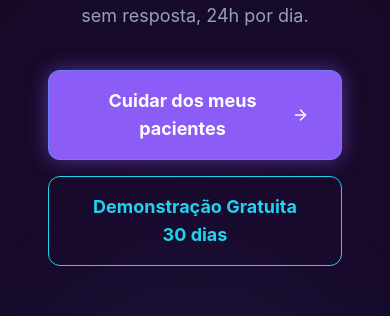
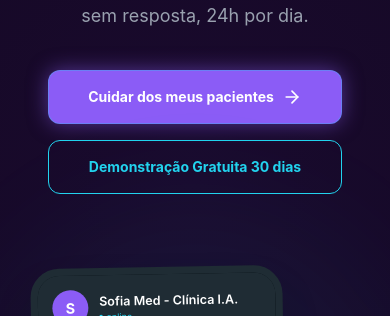
Before and after one commit to metodobasesistem-dev/sofialandingpage, a React (Vite) app: page / in a window 390 px wide. Shown: the part 448-764 px from the top of the page. Built offline with nearby package versions, Linux system fonts and the light colour scheme.

Commit message:
style: update CTA responsiveness and simplify lead sheet structure
Improve landing page button layout for mobile devices and remove timestamp and status columns from the lead spreadsheet integration.

```diff
--- a/server.ts
+++ b/server.ts
@@ -72,17 +72,15 @@ async function appendLeadToSheet(lead: { name: string; clinic: string; specialty
 
   const values = [
     [
-      dateStr,
       lead.name,
       lead.clinic,
       lead.specialty,
-      lead.phone,
-      "Novo Lead (Demonstração 30 dias)"
+      lead.phone
     ]
   ];
 
-  // Append values to 'A:Z' (first sheet default grid scope)
-  const range = "A:F";
+  // Append values to 'A:D'
+  const range = "A:D";
   const url = `https://sheets.googleapis.com/v4/spreadsheets/${SPREADSHEET_ID}/values/${encodeURIComponent(range)}:append?valueInputOption=USER_ENTERED`;
 
   const response = await fetch(url, {
--- a/src/pages/LandingPage.tsx
+++ b/src/pages/LandingPage.tsx
@@ -273,13 +273,13 @@ export default function LandingPage() {
                 href={getWAUrl("Olá! Quero a Sofia Med atendendo meus pacientes 24h por dia e agendando consultas.")}
                 target="_blank"
                 rel="noreferrer"
-                className="bg-brand-primary hover:bg-brand-primary/90 text-white px-8 py-4 rounded-xl font-bold text-lg transition-all shadow-purple-glow flex items-center justify-center gap-2 border border-brand-cyan/30"
+                className="bg-brand-primary hover:bg-brand-primary/90 text-white px-6 sm:px-8 py-4 rounded-xl font-bold text-sm sm:text-base lg:text-lg transition-all shadow-purple-glow flex items-center justify-center gap-2 border border-brand-cyan/30 whitespace-nowrap"
               >
-                Cuidar dos meus pacientes <ArrowRight className="w-5 h-5" />
+                Cuidar dos meus pacientes <ArrowRight className="w-5 h-5 shrink-0" />
               </a>
               <Link
                 to="/demonstracao"
-                className="border border-brand-cyan text-brand-cyan hover:bg-brand-cyan/10 px-8 py-4 rounded-xl font-bold text-lg transition-all flex items-center justify-center text-center"
+                className="border border-brand-cyan text-brand-cyan hover:bg-brand-cyan/10 px-6 sm:px-8 py-4 rounded-xl font-bold text-sm sm:text-base lg:text-lg transition-all flex items-center justify-center text-center whitespace-nowrap"
               >
                 Demonstração Gratuita 30 dias
               </Link>
```
